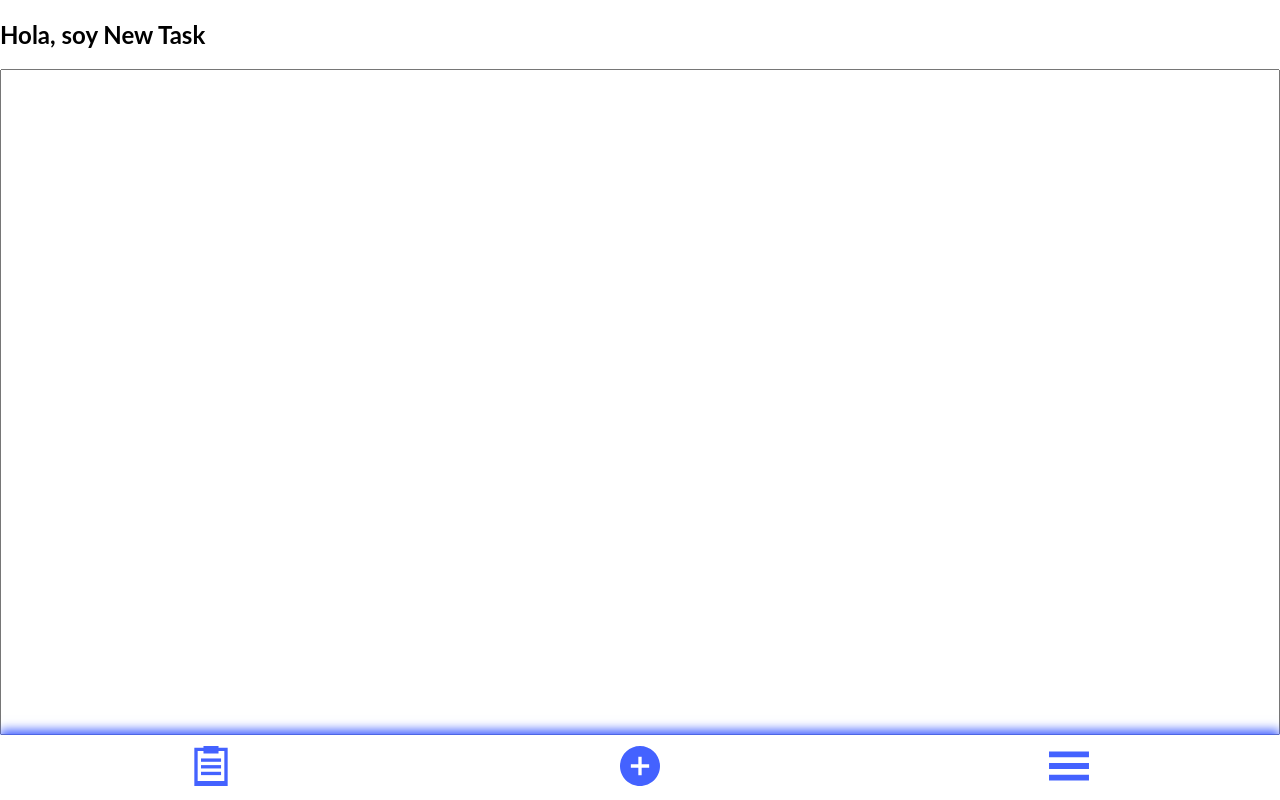
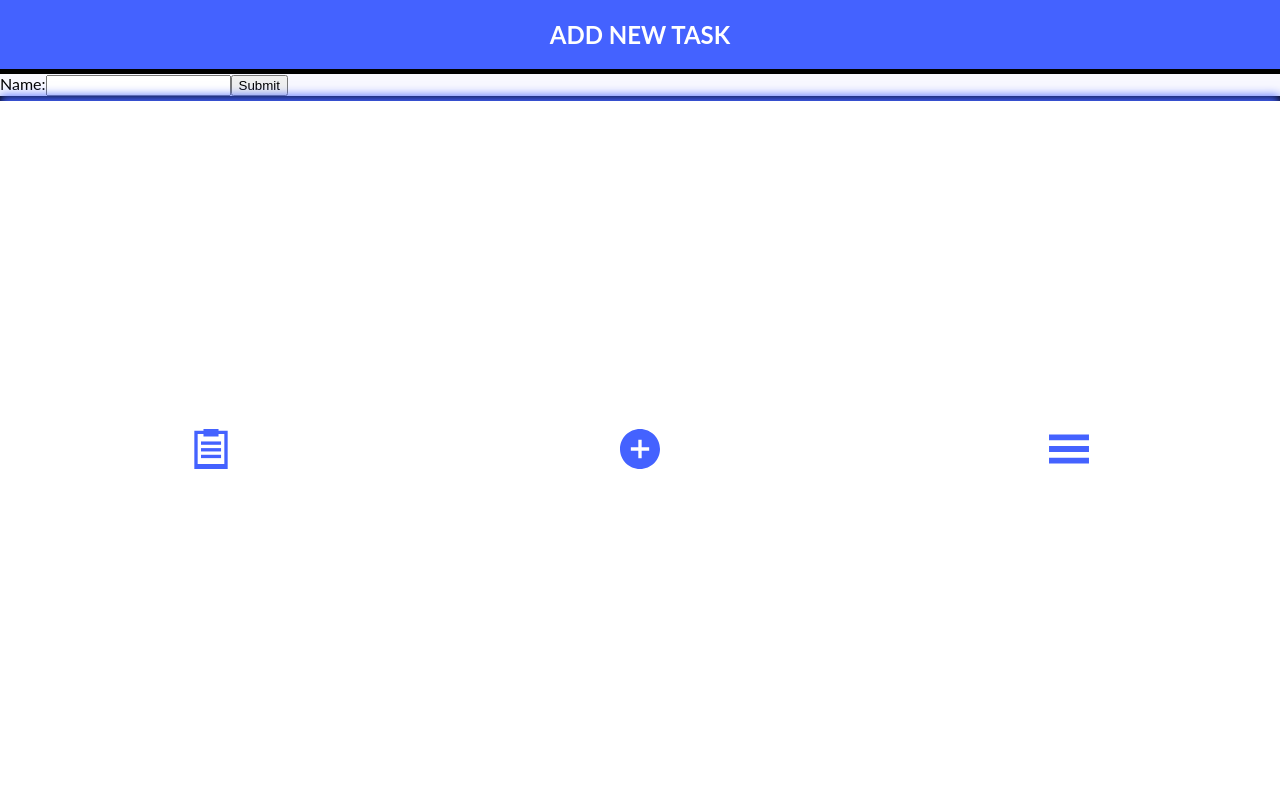
Before and after one commit to manuelsanchez2/to-do-app, a React (Create React App) app: page /add in a window 1280 px wide. Built offline with nearby package versions, Linux system fonts and the light colour scheme.

Commit message:
Add AddTask.js page component

```diff
--- a/src/App.js
+++ b/src/App.js
@@ -1,7 +1,7 @@
 import React from "react";
 import "./App.css";
 import Home from "./pages/Home";
-// import AddTask from "./pages/AddTask";
+import AddTask from "./pages/AddTask";
 import { BrowserRouter as Router, Link, Switch, Route } from "react-router-dom";
 
 import ButtonPlus from "./components/ButtonPlus";
@@ -17,8 +17,7 @@ function App() {
             <Home />
           </Route>
           <Route path="/add">
-            <h2>Hola, soy New Task</h2>
-            <input />
+            <AddTask />
           </Route>
           <Route path="/settings">
             <h2>Hola, soy Settings</h2>
--- a/src/pages/AddTask.js
+++ b/src/pages/AddTask.js
@@ -1,7 +1,23 @@
 import React from "react";
+import "../App.css";
 
-function AddTask(props) {
-  return <div></div>;
+function AddTask() {
+  return (
+    <div>
+      <header className="app__header">
+        <h2>ADD NEW TASK</h2>
+      </header>
+      <main className="app__main">
+        <form>
+          <label>
+            Name:
+            <input type="text" name="name" />
+          </label>
+          <input type="submit" value="Submit" />
+        </form>
+      </main>
+    </div>
+  );
 }
 
 export default AddTask;
--- a/src/pages/Home.js
+++ b/src/pages/Home.js
@@ -19,11 +19,6 @@ function Home() {
     doFetch();
   }, []);
 
-  // const Handleclick = () => {
-  //   console.log("hola");
-  //   console.alert("hola");
-  //   // createTask();
-  // };
   return (
     <>
       <header className="app__header">
```
